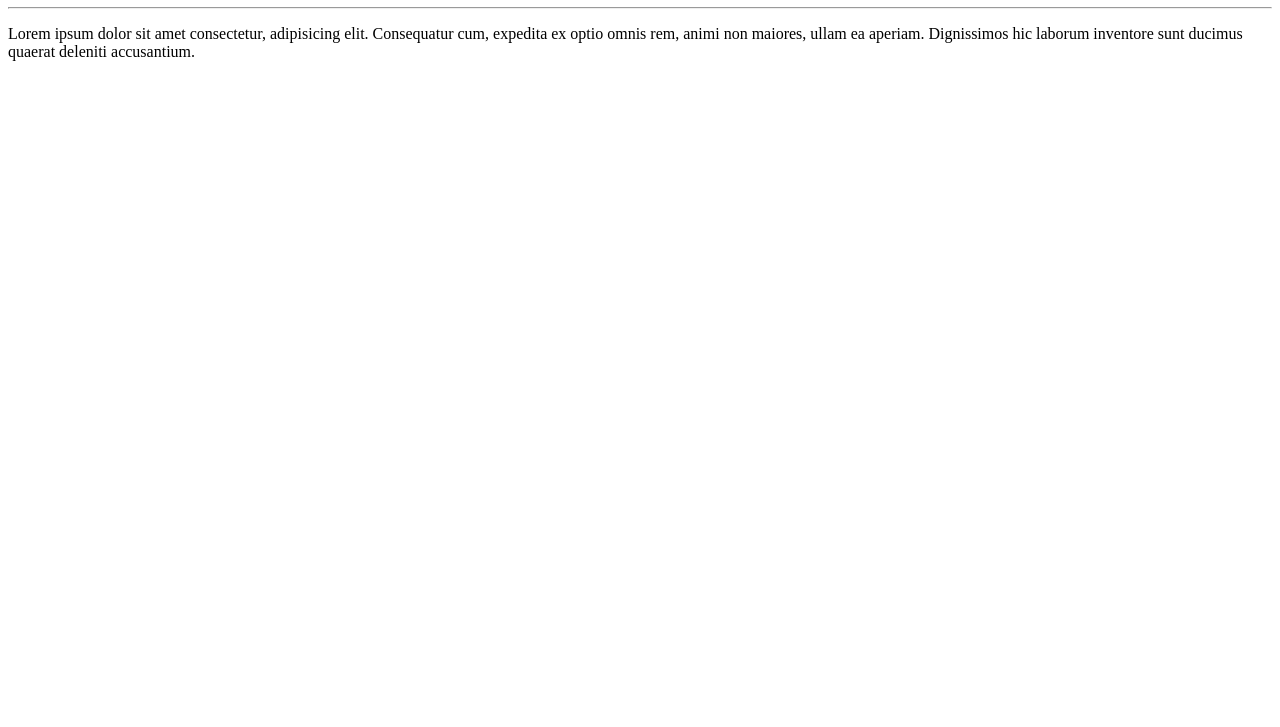
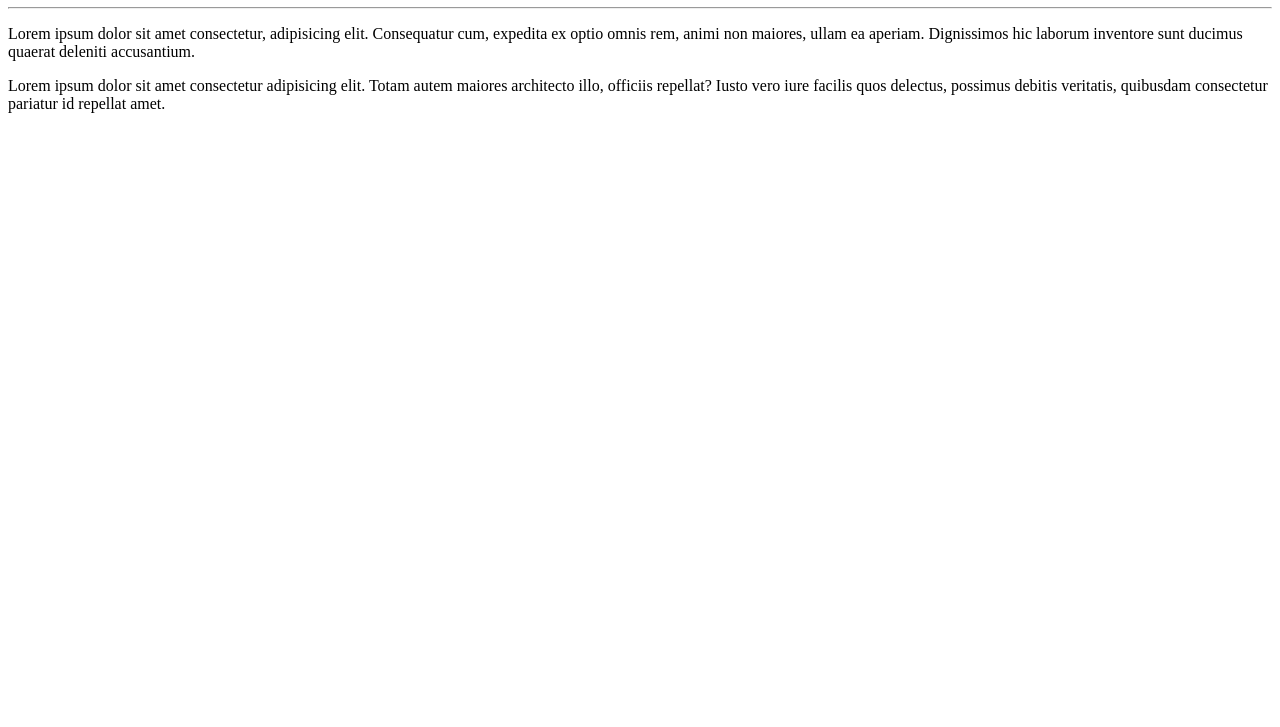
Before and after one commit to miriellymoreira/Ola_Mundo, a plain HTML site: page site-exemplo/index.html in a window 1280 px wide. Shown: the part 73-800 px from the top of the page. Drawn offline with Linux system fonts and the light colour scheme.

Commit message:
adicionei um lorem

```diff
--- a/site-exemplo/index.html
+++ b/site-exemplo/index.html
@@ -10,6 +10,6 @@
     <h1>Olá, Mundo</h1>
     <hr>
     <p>Lorem ipsum dolor sit amet consectetur, adipisicing elit. Consequatur cum, expedita ex optio omnis rem, animi non maiores, ullam ea aperiam. Dignissimos hic laborum inventore sunt ducimus quaerat deleniti accusantium.</p>
-    <p></p>
+    <p>Lorem ipsum dolor sit amet consectetur adipisicing elit. Totam autem maiores architecto illo, officiis repellat? Iusto vero iure facilis quos delectus, possimus debitis veritatis, quibusdam consectetur pariatur id repellat amet.</p>
 </body>
 </html>
```
